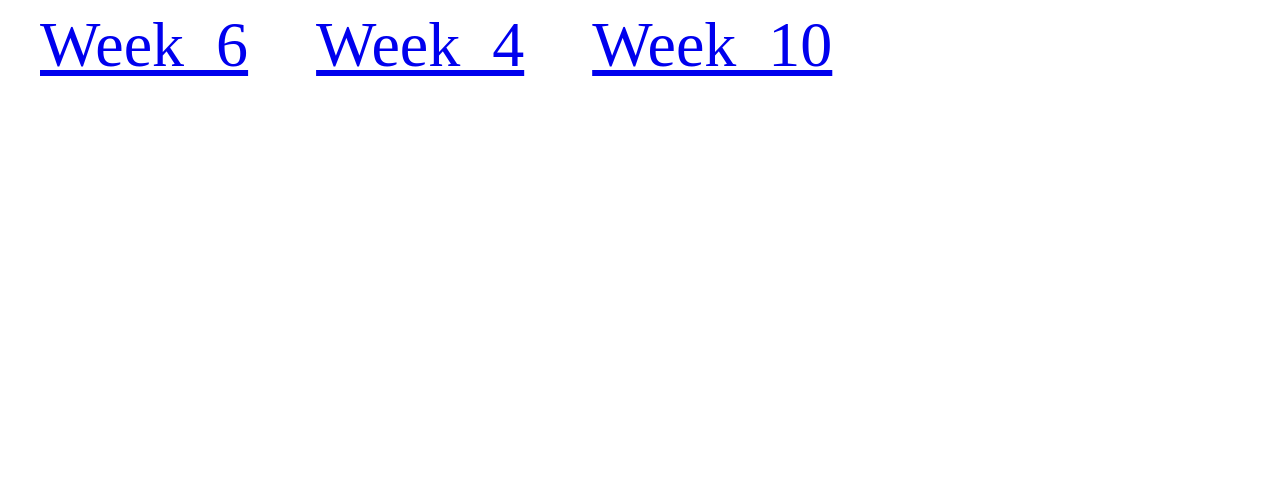
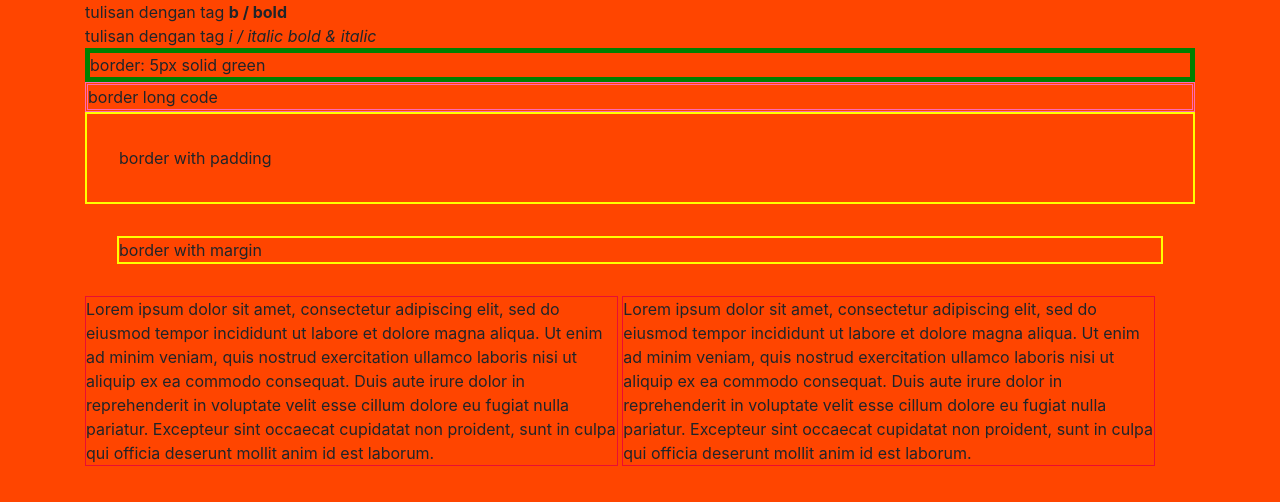
Before and after one commit to DavitoA12/basic_html, a plain HTML site: page index.html in a window 1280 px wide. Drawn offline with nearby package versions, Linux system fonts and the light colour scheme.

Commit message:
Add files via upload

```diff
--- a/index.html
+++ b/index.html
@@ -4,21 +4,70 @@
     <meta charset="UTF-8">
     <meta name="viewport" content="width=device-width, initial-scale=1.0">
     <meta http-equiv="X-UA-Compatible" content="ie=edge">
-    <title>Document</title>
-</head>
-<body>
+    <title>week_13</title>
 
-    <a   style="font-size: 4em; margin: 0 0.5em;"
-    href="./week_06/"> Week_6</a>
+    <!-- external link -->
+    <link rel="stylesheet" href="https://stackpath.bootstrapcdn.com/bootstrap/4.3.1/css/bootstrap.min.css" integrity="sha384-ggOyR0iXCbMQv3Xipma34MD+dH/1fQ784/j6cY/iJTQUOhcWr7x9JvoRxT2MZw1T" crossorigin="anonymous">
 
-    <a   style="font-size: 4em; margin: 0 0.5em;"
-    href="./week_04/"> Week_4</a>
+    <!-- di bawah ini adalah contoh internal CSS -->
 
-    <a   style="font-size: 4em; margin: 0 0.5em;"
-    href="./week_10/"> Week_10</a>
+    <style>
+       h1{
+           color:orangered
+       }
+    </style>
 
 
+</head>
+<!-- contoh inline CSS -->
+<body style="background-color: orangered">
+    <div class="container">
+        tulisan dengan tag <b> b / bold </b>
+        <br>
+        <!-- br adalah break line, buat baris baru -->
+        tulisan dengan tag <i> i / italic </i
+
+            contoh kombinasi <b><i> bold & italic </i></b>
+            <br>
+
+            <div style="border: 5px solid green" >
+                border: 5px solid green
+             </div>
+
+            <div style="
+                border-color:hotpink;
+                border-style: double;
+                border-width: 5px
+                 font-size: 2em;"
+            >
+                border long code
+            </div>
+
+            <div style="border:2px solid yellow; padding: 2em;">
+            border with padding
+            </div>
+
+            <div style="border:2px solid yellow; margin: 2em;">
+            border with margin
+            </div>
 
 
+            <div style="
+                 width:48%;
+                 display:inline-block;
+                 border: 1px solid rgb(233, 14, 51);
+                 padding: lem;
+                 ">
+                 Lorem ipsum dolor sit amet, consectetur adipiscing elit, sed do eiusmod tempor incididunt ut labore et dolore magna aliqua. Ut enim ad minim veniam, quis nostrud exercitation ullamco laboris nisi ut aliquip ex ea commodo consequat. Duis aute irure dolor in reprehenderit in voluptate velit esse cillum dolore eu fugiat nulla pariatur. Excepteur sint occaecat cupidatat non proident, sunt in culpa qui officia deserunt mollit anim id est laborum.
+            </div>
+
+            <div style="
+                 width:48%;
+                 display:inline-block;
+                 border: 1px solid rgb(236, 11, 48);
+                 padding: lem;
+                 ">
+                 Lorem ipsum dolor sit amet, consectetur adipiscing elit, sed do eiusmod tempor incididunt ut labore et dolore magna aliqua. Ut enim ad minim veniam, quis nostrud exercitation ullamco laboris nisi ut aliquip ex ea commodo consequat. Duis aute irure dolor in reprehenderit in voluptate velit esse cillum dolore eu fugiat nulla pariatur. Excepteur sint occaecat cupidatat non proident, sunt in culpa qui officia deserunt mollit anim id est laborum.
+            </div>
 </body>
 </html>
```
